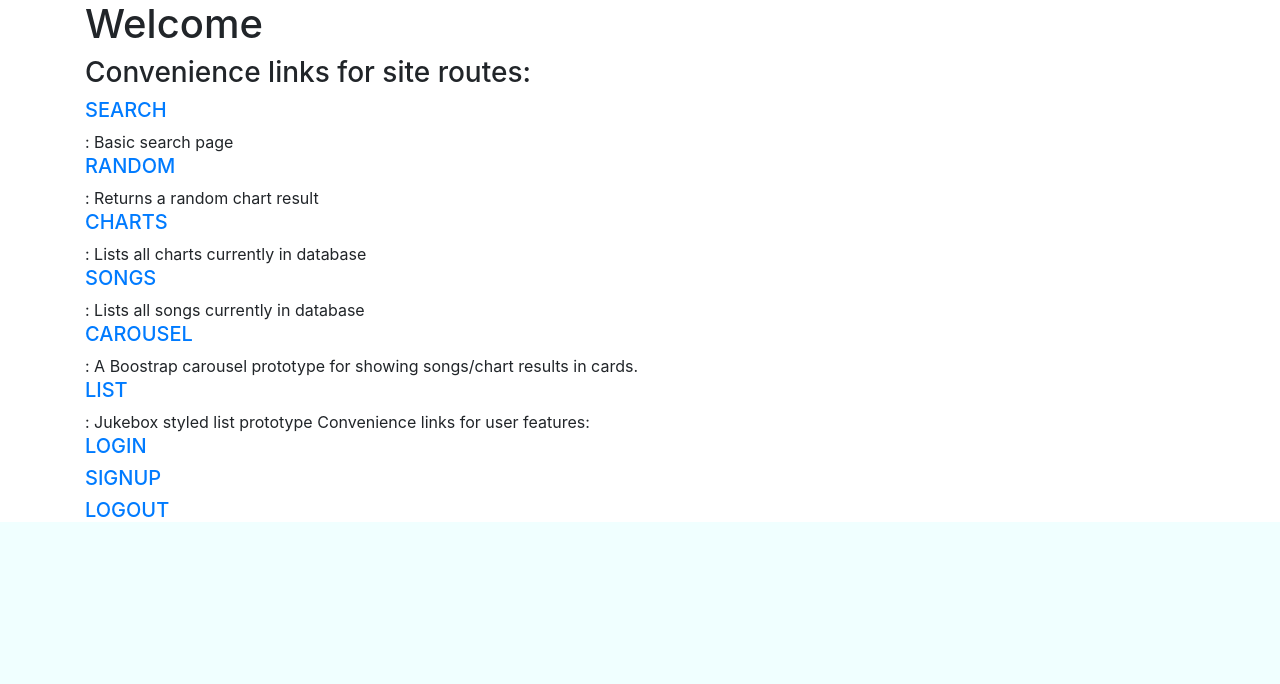
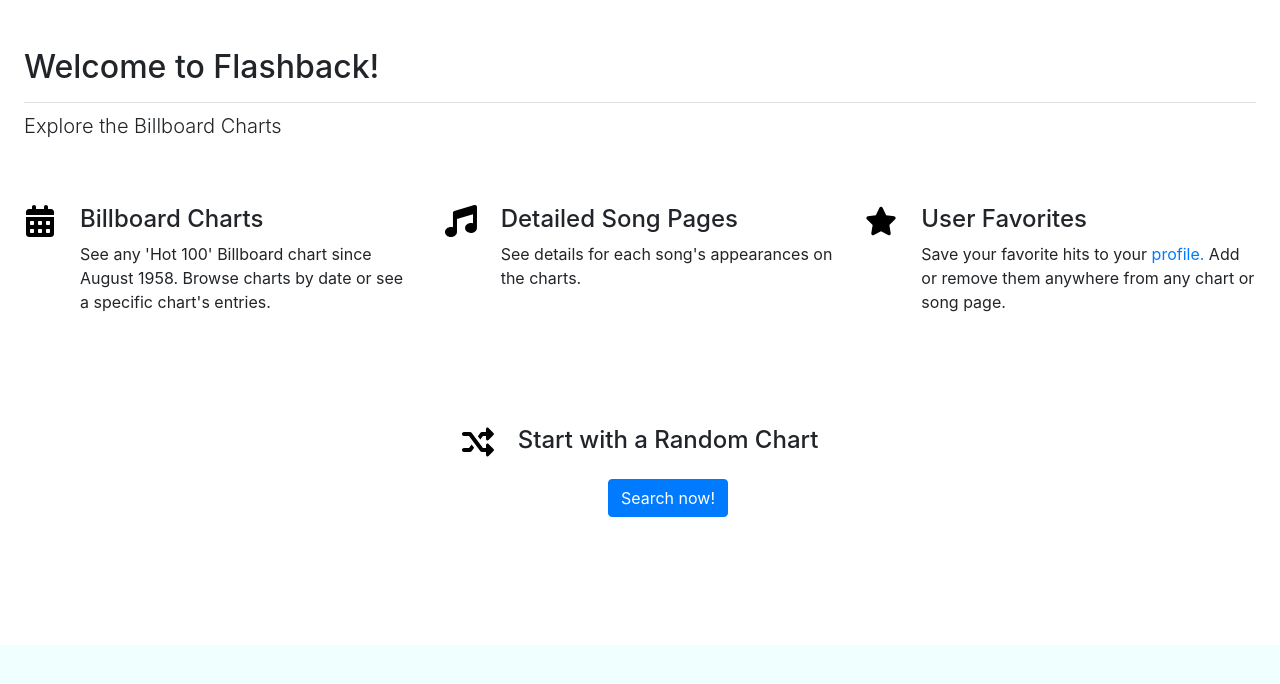
Before and after one commit to dmcconeghy/flashback, a Flask app: page / in a window 1280 px wide. Shown: the part 72-756 px from the top of the page. Run offline with Flask 2, Linux system fonts and the light colour scheme; some libraries are stand-ins or nearby versions.

Commit message:
Updates landing page, removing convenince testing links

```diff
--- a/templates/index.html
+++ b/templates/index.html
@@ -3,24 +3,64 @@
 {% block title %} INDEX {% endblock %}
 {% block content %}
 
-<div class="div container">
+<div class="container-fluid px-4 py-5" id="flashback-features">
 
-    <h1>Welcome</h1>
+    <h2 class="pb-3 border-bottom">Welcome to Flashback!</h2>
+    <p class="lead"> Explore the Billboard Charts</p>
 
-    <h3>Convenience links for site routes:</h3>
+    <div class="row row-cols-1 row-cols-lg-4 g-4 py-5">
 
-    <h5><a href="/search">SEARCH</a></h5>: Basic search page
-    <h5><span data-toggle="modal" data-target="#loadingModal"><a href="/random">RANDOM</a></span></h5>: Returns a random chart result
+        <div class="col-12 col-md d-flex align-items-start">
 
-    <h5><span data-toggle="modal" data-target="#loadingModal"><a href="/charts">CHARTS</a></span></h5>: Lists all charts currently in database
-    <h5><span data-toggle="modal" data-target="#loadingModal"><a href="/songs">SONGS</a></span></h5>: Lists all songs currently in database
-    <h5><span data-toggle="modal" data-target="#loadingModal"><a href="/songs/gallery" >CAROUSEL</a></span></h5>: A Boostrap carousel prototype for showing songs/chart results in cards.
-    <h5><a href="/listing">LIST</a></h5>: Jukebox styled list prototype
+        <svg class="bi text-muted flex-shrink-0 mr-4"
+        width="2em" height="2em" xmlns="http://www.w3.org/2000/svg" viewBox="0 0 448 512">
+        <!--! Font Awesome Pro 6.0.0 by @fontawesome - https://fontawesome.com License - https://fontawesome.com/license (Commercial License) Copyright 2022 Fonticons, Inc. --><path d="M160 32V64H288V32C288 14.33 302.3 0 320 0C337.7 0 352 14.33 352 32V64H400C426.5 64 448 85.49 448 112V160H0V112C0 85.49 21.49 64 48 64H96V32C96 14.33 110.3 0 128 0C145.7 0 160 14.33 160 32zM0 192H448V464C448 490.5 426.5 512 400 512H48C21.49 512 0 490.5 0 464V192zM64 304C64 312.8 71.16 320 80 320H112C120.8 320 128 312.8 128 304V272C128 263.2 120.8 256 112 256H80C71.16 256 64 263.2 64 272V304zM192 304C192 312.8 199.2 320 208 320H240C248.8 320 256 312.8 256 304V272C256 263.2 248.8 256 240 256H208C199.2 256 192 263.2 192 272V304zM336 256C327.2 256 320 263.2 320 272V304C320 312.8 327.2 320 336 320H368C376.8 320 384 312.8 384 304V272C384 263.2 376.8 256 368 256H336zM64 432C64 440.8 71.16 448 80 448H112C120.8 448 128 440.8 128 432V400C128 391.2 120.8 384 112 384H80C71.16 384 64 391.2 64 400V432zM208 384C199.2 384 192 391.2 192 400V432C192 440.8 199.2 448 208 448H240C248.8 448 256 440.8 256 432V400C256 391.2 248.8 384 240 384H208zM320 432C320 440.8 327.2 448 336 448H368C376.8 448 384 440.8 384 432V400C384 391.2 376.8 384 368 384H336C327.2 384 320 391.2 320 400V432z"/></svg>
+        <div>
+            <h4 class="fw-bold mb-2">Billboard Charts</h4>
+            <p>See any 'Hot 100' Billboard chart since August 1958.
+                Browse charts by date or see a specific chart's entries.</p>
 
-    Convenience links for user features:
-    <h5><a href="/login">LOGIN</a></h5>
-    <h5><a href="/signup">SIGNUP</a></h5>
-    <h5><a href="/logout">LOGOUT</a></h5>
+        </div>
+        </div>
+        <div class="col-12 col-md d-flex align-items-start">
+        <svg class="bi text-muted flex-shrink-0 mr-4"
+        width="2em" height="2em" xmlns="http://www.w3.org/2000/svg" viewBox="0 0 512 512">
+        <!--! Font Awesome Pro 6.0.0 by @fontawesome - https://fontawesome.com License - https://fontawesome.com/license (Commercial License) Copyright 2022 Fonticons, Inc. --><path d="M511.1 367.1c0 44.18-42.98 80-95.1 80s-95.1-35.82-95.1-79.1c0-44.18 42.98-79.1 95.1-79.1c11.28 0 21.95 1.92 32.01 4.898V148.1L192 224l-.0023 208.1C191.1 476.2 149 512 95.1 512S0 476.2 0 432c0-44.18 42.98-79.1 95.1-79.1c11.28 0 21.95 1.92 32 4.898V126.5c0-12.97 10.06-26.63 22.41-30.52l319.1-94.49C472.1 .6615 477.3 0 480 0c17.66 0 31.97 14.34 32 31.99L511.1 367.1z"/></svg>
+        <div>
+            <h4 class="fw-bold mb-2">Detailed Song Pages</h4>
+            <p>See details for each song's appearances on the
+                charts.</p>
+
+        </div>
+        </div>
+
+        <div class="col-12 col-md d-flex align-items-start">
+        <svg class="bi text-muted flex-shrink-0 mr-4" width="2em" height="2em"
+        xmlns="http://www.w3.org/2000/svg" viewBox="0 0 576 512">
+        <!--! Font Awesome Pro 6.0.0 by @fontawesome - https://fontawesome.com License - https://fontawesome.com/license (Commercial License) Copyright 2022 Fonticons, Inc. --><path d="M381.2 150.3L524.9 171.5C536.8 173.2 546.8 181.6 550.6 193.1C554.4 204.7 551.3 217.3 542.7 225.9L438.5 328.1L463.1 474.7C465.1 486.7 460.2 498.9 450.2 506C440.3 513.1 427.2 514 416.5 508.3L288.1 439.8L159.8 508.3C149 514 135.9 513.1 126 506C116.1 498.9 111.1 486.7 113.2 474.7L137.8 328.1L33.58 225.9C24.97 217.3 21.91 204.7 25.69 193.1C29.46 181.6 39.43 173.2 51.42 171.5L195 150.3L259.4 17.97C264.7 6.954 275.9-.0391 288.1-.0391C300.4-.0391 311.6 6.954 316.9 17.97L381.2 150.3z"/></svg>
+        <div>
+            <h4 class="fw-bold mb-2">User Favorites</h4>
+            <p>Save your favorite hits to your <a href="/user">profile.</a>
+            Add or remove them anywhere from any chart or song page.</p>
+
+        </div>
+        </div>
+    </div>
+
+    <div class="row row-cols-1 row-cols-sm-2 row-cols-md-3 row-cols-lg-4 g-4 py-5">
+        <div class="col d-flex align-items-start justify-content-center">
+        <svg class="bi text-muted flex-shrink-0 mr-4" width="2em" height="2em"
+        xmlns="http://www.w3.org/2000/svg" viewBox="0 0 512 512">
+        <!--! Font Awesome Pro 6.0.0 by @fontawesome - https://fontawesome.com License - https://fontawesome.com/license (Commercial License) Copyright 2022 Fonticons, Inc. --><path d="M424.1 287c-15.13-15.12-40.1-4.426-40.1 16.97V352H336L153.6 108.8C147.6 100.8 138.1 96 128 96H32C14.31 96 0 110.3 0 128s14.31 32 32 32h80l182.4 243.2C300.4 411.3 309.9 416 320 416h63.97v47.94c0 21.39 25.86 32.12 40.99 17l79.1-79.98c9.387-9.387 9.387-24.59 0-33.97L424.1 287zM336 160h47.97v48.03c0 21.39 25.87 32.09 40.1 16.97l79.1-79.98c9.387-9.391 9.385-24.59-.0013-33.97l-79.1-79.98c-15.13-15.12-40.99-4.391-40.99 17V96H320c-10.06 0-19.56 4.75-25.59 12.81L254 162.7L293.1 216L336 160zM112 352H32c-17.69 0-32 14.31-32 32s14.31 32 32 32h96c10.06 0 19.56-4.75 25.59-12.81l40.4-53.87L154 296L112 352z"/></svg>
+        <div>
+            <h4 class="fw-bold mb-2">Start with a Random Chart</h4>
+            <p class="text-center p-3">
+                <a class="btn btn-large btn-primary" href="/random" >Search now!</a> </p>
+        </div>
+        </div>
+
+    </div>
 
 </div>
+
 {% endblock %}
```
